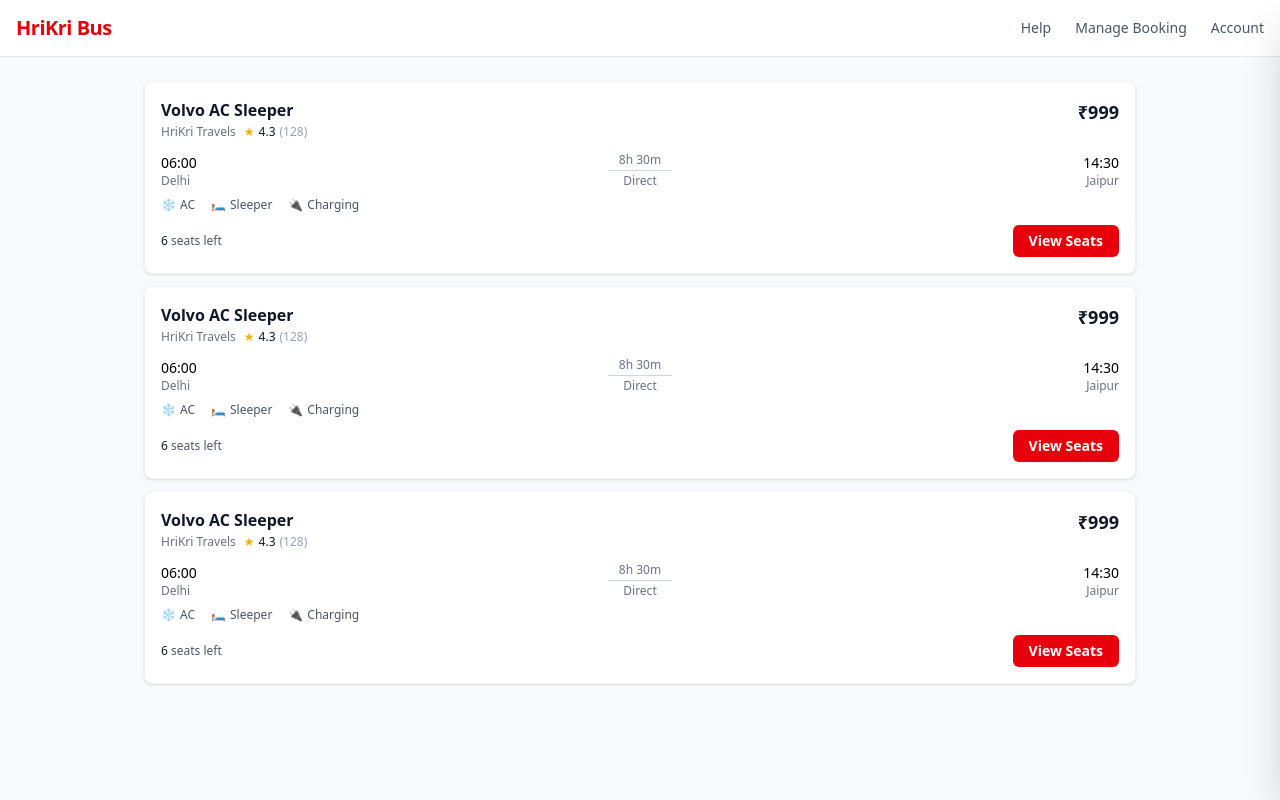
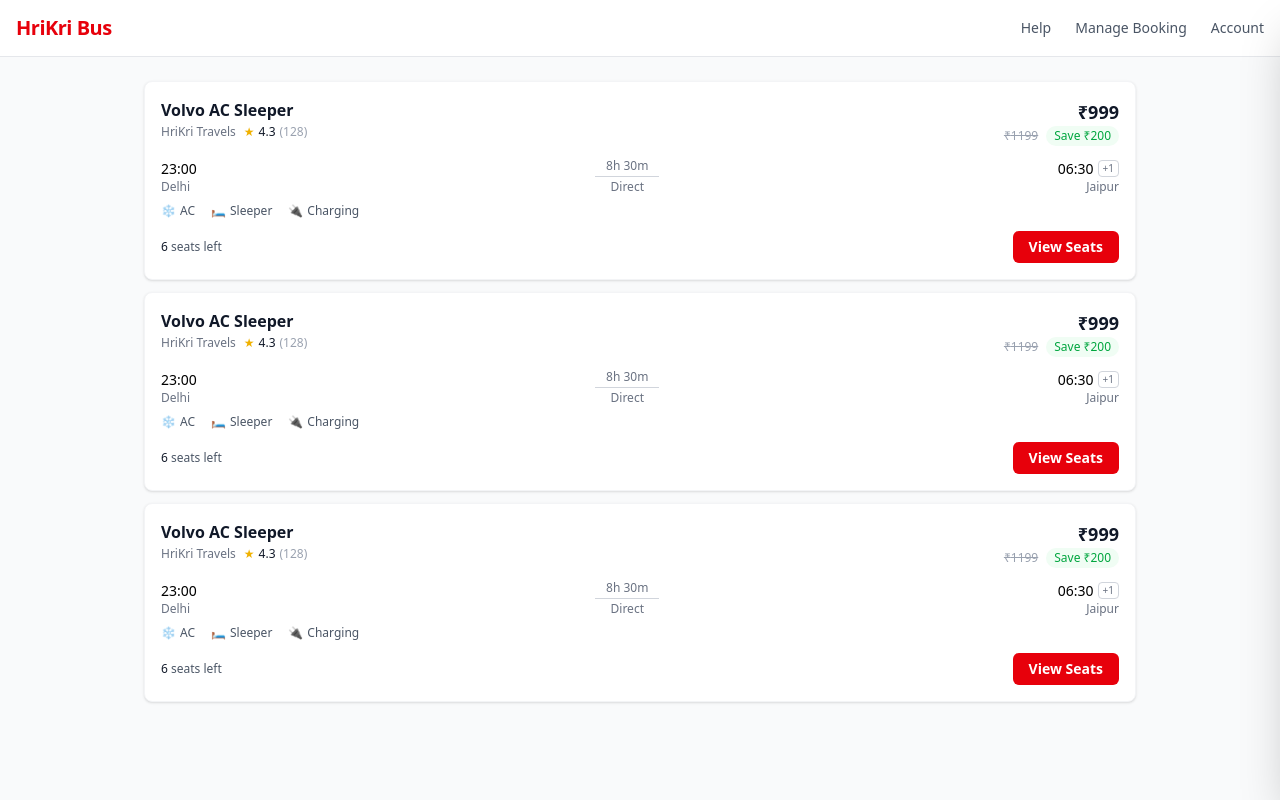
Before and after one commit to anmolbansal08/bus-booking-mern, a React (Vite) app in the folder frontend-vite/: page /buses in a window 1280 px wide. Built offline with nearby package versions, Linux system fonts and the light colour scheme.

Commit message:
added seats left warning,Arrival Departure isNextDay

```diff
--- a/frontend-vite/src/components/BusCard.jsx
+++ b/frontend-vite/src/components/BusCard.jsx
@@ -4,6 +4,22 @@ import RatingBadge from "./RatingBadge";
 export default function BusCard() {
     const seatsLeft = 6; // dummy for now
     const showWarning = seatsLeft <= 5;
+
+    const originalPrice = 1199;
+    const price = 999;
+    const discount = originalPrice - price;
+
+    const departureTime = "23:00";
+    const arrivalTime = "06:30";
+
+    // convert HH:mm → minutes
+    const toMinutes = (time) => {
+        const [h, m] = time.split(":").map(Number);
+        return h * 60 + m;
+    };
+
+    const isNextDay =
+        toMinutes(arrivalTime) < toMinutes(departureTime);
     return (
         <div className="bg-white rounded-lg shadow-sm border border-gray-100 p-4 mb-3">
 
@@ -23,14 +39,26 @@ const showWarning = seatsLeft <= 5;
                 </div>
 
                 <div className="text-right">
-          <p className="text-lg font-bold text-gray-900">₹999</p>
+                    <p className="text-lg font-bold text-gray-900">
+                        ₹{price}
+                    </p>
+
+                    <div className="flex items-center gap-2 justify-end">
+                        <p className="text-xs text-gray-400 line-through">
+                            ₹{originalPrice}
+                        </p>
+
+                        <span className="text-xs font-medium text-green-600 bg-green-50 px-2 py-0.5 rounded-full">
+                            Save ₹{discount}
+                        </span>
+                    </div>
                 </div>
             </div>
 
             {/* Timeline */}
             <div className="mt-3 flex items-center justify-between">
                 <div>
-          <p className="text-sm font-medium">06:00</p>
+                    <p className="text-sm font-medium">{departureTime}</p>
                     <p className="text-xs text-gray-500">Delhi</p>
                 </div>
 
@@ -41,12 +69,20 @@ const showWarning = seatsLeft <= 5;
                 </div>
 
                 <div className="text-right">
-          <p className="text-sm font-medium">14:30</p>
+                    <div className="flex items-center justify-end gap-1">
+                        <p className="text-sm font-medium">{arrivalTime}</p>
+
+                        {isNextDay && (
+                            <span className="text-[10px] text-gray-500 border border-gray-300 px-1 rounded">
+                                +1
+                            </span>
+                        )}
+                    </div>
+
                     <p className="text-xs text-gray-500">Jaipur</p>
                 </div>
             </div>
 
-      {/* Amenities */}
             {/* Amenities */}
             <div className="mt-2 flex gap-4">
                 <Amenity icon="❄️" label="AC" />
```
Lines whose indentation alone changed are shown as unchanged.
